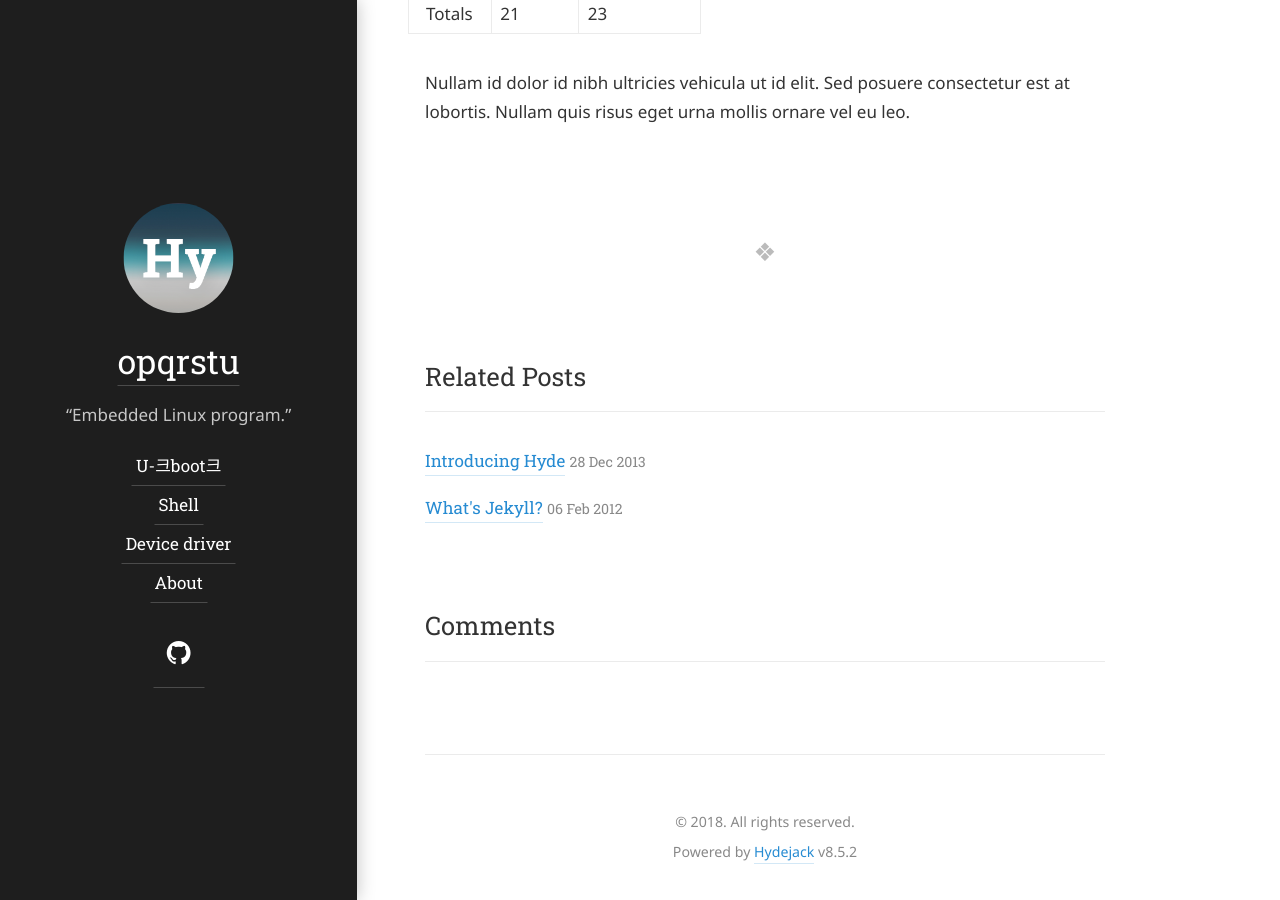
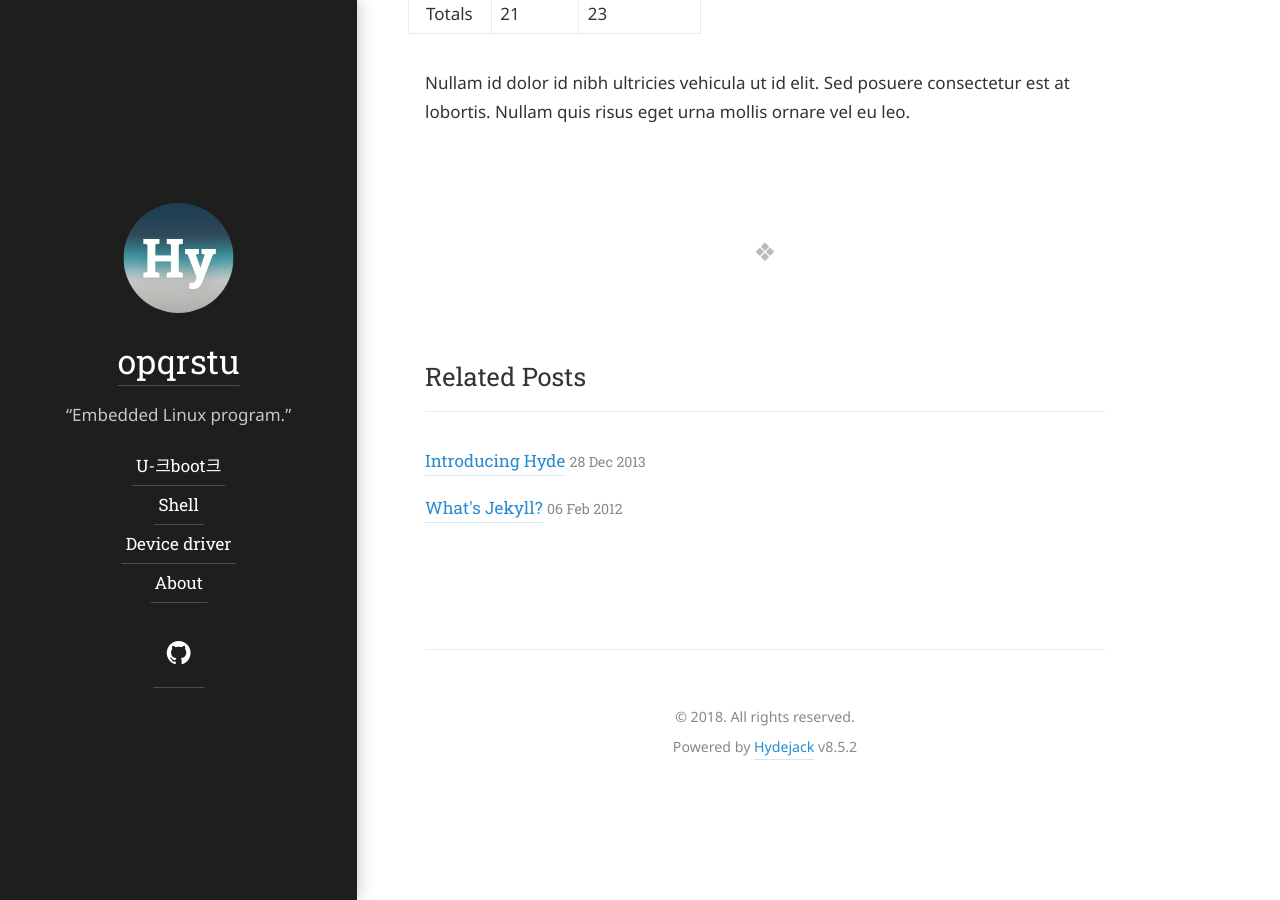
Before and after one commit to opqrstu/opqrstu.github.io, a Jekyll site: the page built from hyde/_posts/2012-02-07-example-content.md, in a window 1280 px wide and 900 px high, scrolled down 4744 px. Built offline with Jekyll 4.4.1, drawn with Linux system fonts in a browser that asks for light colours; some web fonts are replaced.

Commit message:
Update comments.html

```diff
--- a/_includes/body/comments.html
+++ b/_includes/body/comments.html
@@ -1,6 +1,5 @@
 {% if page.comments %}
 <aside class="comments related" role="complementary">
-  <h2 class="hr">{{ site.data.strings.comments | default:"Comments" }}</h2>
-  {% include disqus.html %}
+
 </aside>
 {% endif %}
```
